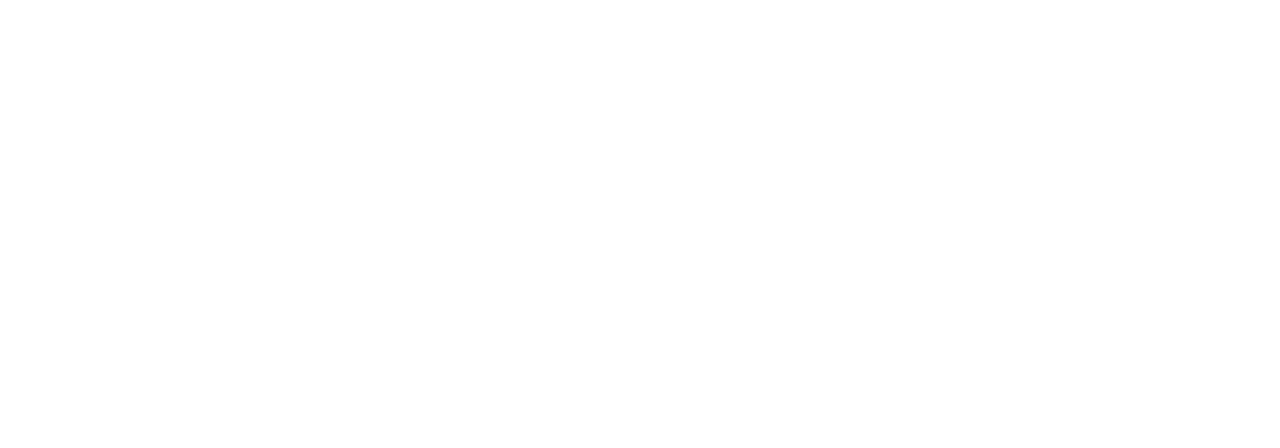
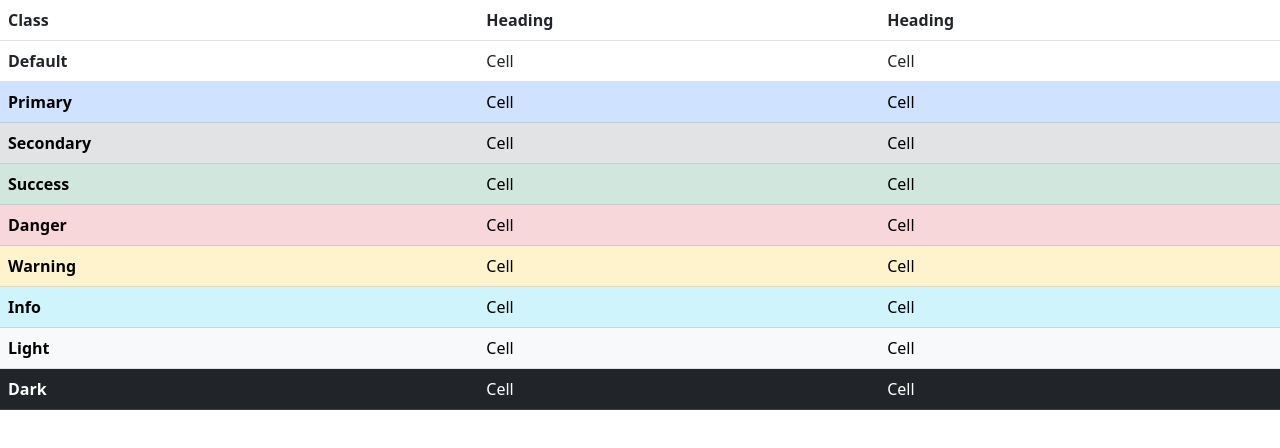
Before and after one commit to LokeshBanarse/Bootstrap, a website: page 05Table.html in a window 1280 px wide. Drawn offline with nearby package versions, Linux system fonts and the light colour scheme.

Commit message:
Update 05Table.html

```diff
--- a/05Table.html
+++ b/05Table.html
@@ -1,11 +1,69 @@
 <!DOCTYPE html>
 <html lang="en">
 <head>
-    <meta charset="UTF-8">
+   <meta charset="UTF-8">
     <meta name="viewport" content="width=device-width, initial-scale=1.0">
-    <title>Document</title>
+   <title>Table</title>
+   <link rel="stylesheet" href="./node_modules/bootstrap/dist/css/bootstrap.min.css">
+
 </head>
 <body>
+    <table class="table">
+  <thead>
+    <tr>
+      <th scope="col">Class</th>
+      <th scope="col">Heading</th>
+      <th scope="col">Heading</th>
+    </tr>
+  </thead>
+  <tbody>
+    <tr>
+      <th scope="row">Default</th>
+      <td>Cell</td>
+      <td>Cell</td>
+    </tr>
 
+    <tr class="table-primary">
+      <th scope="row">Primary</th>
+      <td>Cell</td>
+      <td>Cell</td>
+    </tr>
+    <tr class="table-secondary">
+      <th scope="row">Secondary</th>
+      <td>Cell</td>
+      <td>Cell</td>
+    </tr>
+    <tr class="table-success">
+      <th scope="row">Success</th>
+      <td>Cell</td>
+      <td>Cell</td>
+    </tr>
+    <tr class="table-danger">
+      <th scope="row">Danger</th>
+      <td>Cell</td>
+      <td>Cell</td>
+    </tr>
+    <tr class="table-warning">
+      <th scope="row">Warning</th>
+      <td>Cell</td>
+      <td>Cell</td>
+    </tr>
+    <tr class="table-info">
+      <th scope="row">Info</th>
+      <td>Cell</td>
+      <td>Cell</td>
+    </tr>
+    <tr class="table-light">
+      <th scope="row">Light</th>
+      <td>Cell</td>
+      <td>Cell</td>
+    </tr>
+    <tr class="table-dark">
+      <th scope="row">Dark</th>
+      <td>Cell</td>
+      <td>Cell</td>
+    </tr>
+  </tbody>
+</table>
 </body>
 </html>
```
